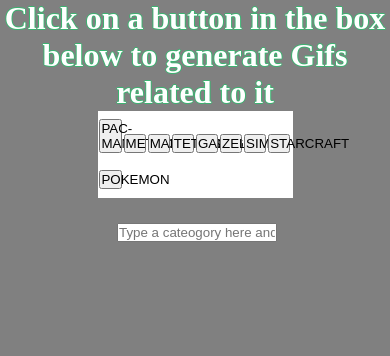
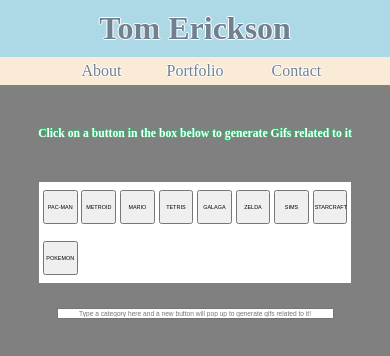
Before and after one commit to ericksont11/Responsive-Portfolio, a plain HTML site: page GifTastic.html in a window 390 px wide. Drawn offline with nearby package versions, Linux system fonts and the light colour scheme.

Commit message:
changes to git game

```diff
--- a/GifTastic.html
+++ b/GifTastic.html
@@ -3,26 +3,58 @@
 <html>
 
 
-<header>
+<head>
     <meta charset="UTF-8">
     <title>Gifs!</title>
     <script src="https://cdnjs.cloudflare.com/ajax/libs/jquery/3.2.1/jquery.min.js"></script>
     <script src="assets/javascript/gif.js"></script>
     <LINK href="assets/css/gif.css" rel="stylesheet" type="text/css">
-</header>
+</head>
 
 
 
 <body>
 
+    <header class="bordered">
+
+        <div class="container">
+
+            <div class= "tom">
+
+                <h1 id="name">Tom Erickson</h1>
+
+            </div>
+
+            <div class="about">
+
+               <a href="index.html">About</a>
+
+            </div>
+
+            <div class="portfolio-link">
+
+            <a href="portfolio.html">Portfolio</a>
+
+            </div>
+
+            <div class="contact-link">
+
+                <a href="contact.html">Contact</a>
+
+            </div>
+
+        </div>
+
+    </header>
+
     <main>
 
-        <h1>Click on a button in the box below to generate Gifs related to it</h1>
+        <h1 id="sub-heading">Click on a button in the box below to generate Gifs related to it</h1>
 
         <section id="buttonSection">
         </section>
 
-        <input id="searchBox" value="" placeholder="Type a cateogory here and a new button will pop up to generate gifs related to it!">
+        <input id="searchBox" value="" placeholder="Type a category here and a new button will pop up to generate gifs related to it!">
 
         <section id="imageSection">
         </section>
--- a/assets/css/gif.css
+++ b/assets/css/gif.css
@@ -14,10 +14,12 @@
 }
 
 input {
+    display:block;
     width: 40vw;
-    margin-left: 30vw;
+    margin:auto;
+    margin-bottom: 5vh;
     text-align: center;
-    margin-bottom: 5vh;
+    font-size:.75vw;
 }
 
 #buttonSection {
@@ -26,6 +28,7 @@
     width:50vw;
     background-color: white;
     margin-bottom: 3vh;
+    margin-top: 5vh;
 }
 
 button {
@@ -33,11 +36,17 @@
     margin-top: 1vh;
     margin-bottom: 1vh;
     width: 5.6875vw;
+    font-size:0.75vw;
+    height: 4vh;
 }
 
 #imageSection {
-    width:90vw;
+    background-color: rgb(194, 176, 176);
+    display: none;
     margin: auto;
+    width: 90%;
+    padding-top: 2vh;
+    margin-bottom:10vh;
 }
 
 .imageContainer {
@@ -45,19 +54,259 @@
     vertical-align: top;
     display: inline-block;
     text-align: center;
+    margin: auto;
 }
 
 span {
     display:block;
-    margin-bottom:1vh;
+    margin-bottom:2vh;
     background-color: mediumseagreen;
     color: white;
     width: 10vw;
     margin-left:1vw;
 }
 
-h1 {
+#sub-heading {
     text-align: center;
     color: white;
     text-shadow: -1px 0 mediumseagreen, 0 1px mediumseagreen, 1px 0 mediumseagreen, 0 -1px mediumseagreen;
+    font-size: 3vw;
 }
+
+.tom {
+    float: left;
+    width:250px;
+    background-color: antiquewhite;
+    padding-top: 10px;
+    padding-left: 60px;
+    padding-right: 10px;
+
+}
+
+.about{
+    float: right;
+    padding-top: 25px;
+    padding-bottom: 5px;
+}
+
+.portfolio-link {
+    float: right;
+    margin-right:2%;
+    margin-left:2%;
+    padding-top: 25px;
+    padding-bottom: 5px;
+}
+
+.contact-link {
+    float: right;
+    padding-top: 25px;
+    padding-bottom: 5px;
+}
+
+header {
+    position: fixed;
+    bottom: 100;
+    width:100%;
+    padding-top: 10px;
+    margin: 0;
+    z-index: 9;
+    background-color:#ADD9E6;
+}
+
+.container {
+    width:93%;
+    margin-left: 3%;
+    position: relative;
+}
+
+#name {
+    color: slategray;
+}
+
+.bordered {
+    border: 3px sol slategray;
+    text-shadow: -1px 0 white, 0 1px white, 1px 0 white, 0 -1px white;
+}
+
+a {
+    color: slategray;
+    text-decoration: none;
+}
+
+main {
+    width: 100%;
+    position: absolute;
+    margin: auto;
+    margin-top: 10vh;
+}
+
+@media only screen and (max-width: 980px) {
+
+    .container {
+    width:100vw;
+    margin :0;
+    left: 0;
+    }
+
+    .tom {
+        margin-left:5%;
+    }
+
+    .about {
+        margin-right: 5%;
+    }
+
+}
+
+@media only screen and (max-width: 768px) {
+
+    .tom {
+        float:none;
+        width: 100%;
+        text-align: center;
+        background-color:#ADD9E6;
+        padding-top:0;
+        margin-top:0;
+        margin-left:0;
+        padding-left: 0;
+        padding-right: 0;
+    }
+    .about {
+        float:left;
+        text-align: center;
+        margin-left: 17%;
+        width: 18%;
+        margin-right: 0;
+        padding-top: 5px;
+        padding-bottom: 5px;
+    }
+    .portfolio-link {
+        float:left;
+        text-align: center;
+        margin-left:6%;
+        width: 18%;
+        padding-top: 5px;
+        padding-bottom: 5px;
+    }
+    .contact-link {
+        float:left;
+        text-align: center;
+        margin-left: 6%;
+        width: 18%;
+        padding-top: 5px;
+        padding-bottom: 5px;
+    }
+    header {
+        padding:0;
+        background-color: antiquewhite;
+        border-bottom: 1px gray solid;
+    }
+
+    main {
+        margin-top: 15vh;
+    }
+
+    img {
+        height:20vh;
+        width: 18.75vw;
+    }
+
+    #imageSection {
+        width: 80vw;
+    }
+
+    span {
+        width: 18.57vw;
+    }
+
+    input {
+        font-size: 1.3vw;
+        width: 70vw;
+    }
+
+    #buttonSection {
+        width:80vw;
+    }
+
+    button {
+        margin-left: 1vw;
+        margin-top: 1vh;
+        margin-bottom: 1vh;
+        width: 8.8875vw;
+        font-size:1.3vw;
+    }
+
+}
+
+@media only screen and (max-width: 640px) {
+
+    header {
+        position: absolute;
+        padding:0;
+        margin: 0;
+        background-color: antiquewhite;
+        border-bottom: 1px gray solid;
+        width:100%
+    }
+
+    .container {
+        margin: 0;
+        padding: 0;
+    }
+
+    .tom {
+        float:none;
+        width: 100%;
+        text-align: center;
+        background-color:#ADD9E6;
+        padding-top:10px;
+        padding-bottom:10px;
+        margin-top:0;
+        margin-left:0;
+        padding-left: 0;
+        padding-right: 0;
+        margin-right: 0;
+    }
+
+    .about {
+        float:left;
+        text-align: center;
+        margin-left: 17%;
+        width: 18%;
+        margin-right: 0;
+        padding-top: 5px;
+        padding-bottom: 5px;
+    }
+    .portfolio-link {
+        float:left;
+        text-align: center;
+        margin-left:6%;
+        width: 18%;
+        padding-top: 5px;
+        padding-bottom: 5px;
+    }
+    .contact-link {
+        float:left;
+        text-align: center;
+        margin-left: 6%;
+        width: 18%;
+        padding-top: 5px;
+        padding-bottom: 5px;
+    }
+
+
+    button {
+        margin-left: 1vw;
+        margin-top: 1vh;
+        margin-bottom: 1vh;
+        width: 8.8875vw;
+        font-size:1.4vw;
+    }
+
+    input {
+        font-size: 1.7vw;
+        width: 70vw;
+    }
+
+
+}
--- a/assets/javascript/gif.js
+++ b/assets/javascript/gif.js
@@ -1,5 +1,7 @@
 $(document).ready(function() {
 
+var start = 0;
+var newGif = 8;
 gifArray = ["Pac-man", "Metroid", "Mario", "Tetris", "Galaga", "Zelda", "Sims", "Starcraft", "Pokemon"]
 
 for (i=0; i < gifArray.length; i++){
@@ -12,6 +14,7 @@
 
 $(document).on("click","button", function loadGifs() {
     search = (this.id)
+    $("#imageSection").show()
     gifs();
 });
 
@@ -30,12 +33,14 @@
 });
 
 function gifs() {
-    $.get('https://api.giphy.com/v1/gifs/search?q='+search+'&api_key=GTQIw05jFUMGro9NhKHEHj7aIoRufMbT&limit=8').then(function(response) {
-            for (i=0; i < response.data.length; i ++) {
+    $.get('https://api.giphy.com/v1/gifs/search?q='+search+'&api_key=GTQIw05jFUMGro9NhKHEHj7aIoRufMbT&limit='+newGif+'').then(function(response) {
+            for (i=start; i < newGif; i ++) {
                 counter++
-                var div = $("<div id='div"+i+"' >");
-                div.appendTo("#imageSection")
-                div.addClass("imageContainer");
+
+                    var div = $("<div id='div"+counter+"' >");
+                    div.appendTo("#imageSection")
+                    div.addClass("imageContainer");
+
                 var img = $("<img id='"+ counter +"', data-name='"+ i +"', data-type='"+ search +"', data-clicked='"+ false +"' >").on('click', function(){
                     var clicked = $(this).attr('data-clicked')
                     console.log(clicked)
@@ -53,11 +58,14 @@
                     }
                 })
                 img.attr('src', response.data[i].images.downsized_still.url);
-                img.appendTo("#div"+i);
+                img.appendTo("#div"+counter);
                 var para = $("<span>");
                 para.html("Rating: " + response.data[i].rating)
-                para.appendTo("#div"+i)
+                para.appendTo("#div"+counter)
             }
+            divCreated = true;
+            start = newGif;
+            newGif= newGif + 8;
     });
 }
 
```
Also changed, not shown: assets/css/style.css (+1 -7 lines), assets/css/starwars.css (line endings or trailing spaces).
